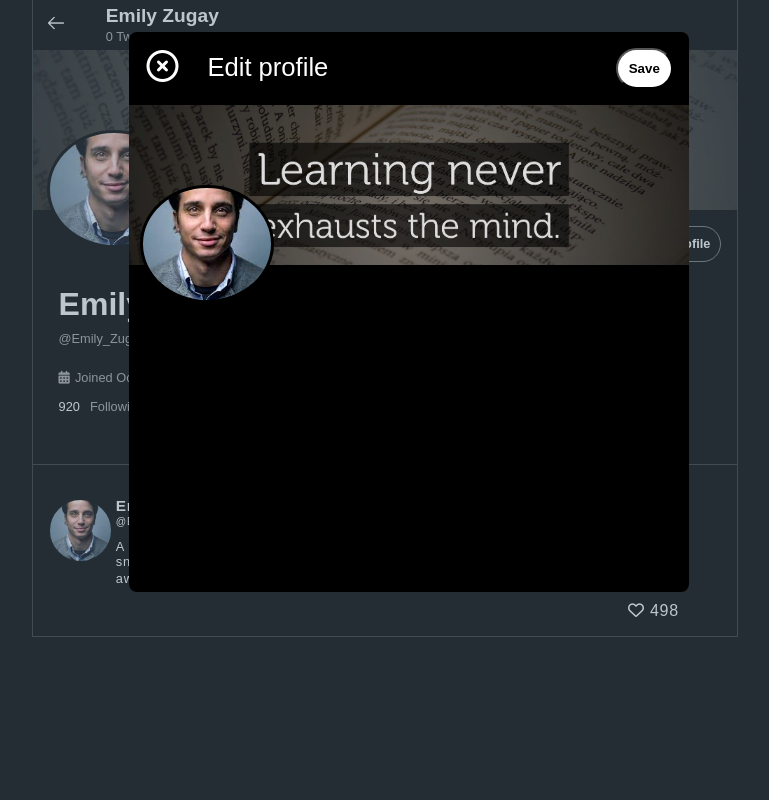
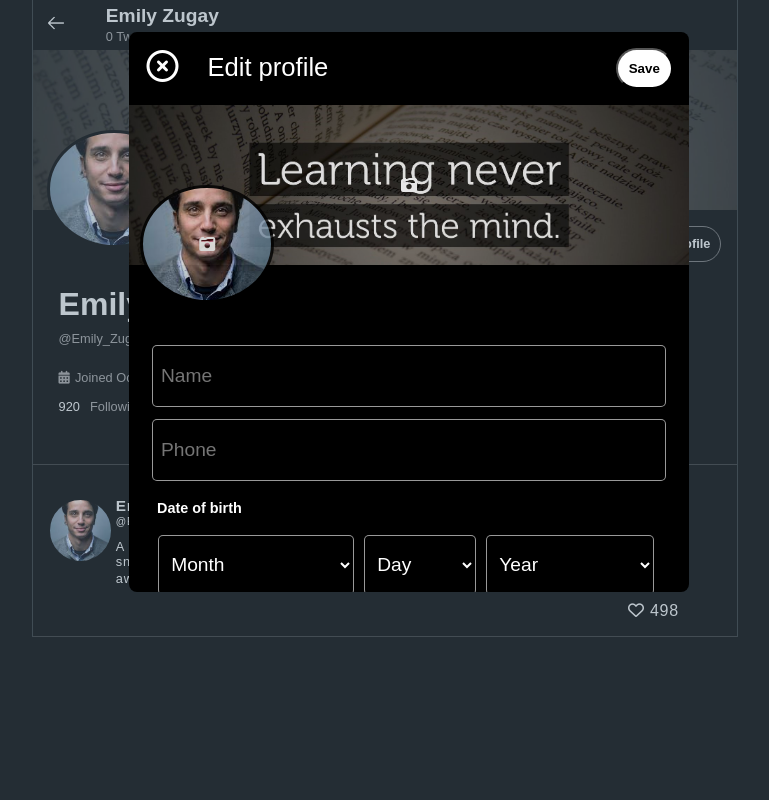
Before and after one commit to aliShouman0/twitter-clone, a PHP site: page / in a window 1280 px wide. Shown: the whole page, without its empty margins (255-1024 px from the left). Run offline with PHP 8.4, Linux system fonts and the light colour scheme.

Commit message:
edit profile style

```diff
--- a/index.html
+++ b/index.html
@@ -138,9 +138,80 @@
       </div>
       <div class="profilePhoto-container ">
         <!--big photo  -->
-        <div class="profilePhoto-big change"></div>
+        <div class="profilePhoto-big change">
+          <i class="fa-solid fa-camera-retro"></i>
+        </div>
         <!-- circle photo-->
-        <div class="profilePhoto-circle change"></div>
+        <div class="profilePhoto-circle change">
+          <i class="fa-solid fa-camera-retro"></i>
+        </div>
+      </div>
+      <div class="input-edit">
+        <form>
+          <input type="text" placeholder="Name" id="fullName" name="fullName" class="input" required>
+          <input type="number" placeholder="Phone" id="phone" name="phone" class="input" required>
+
+          <div class="date">
+            <p><b>Date of birth</b></p>
+            <select class="input month" id="month" name="month" required>
+              <option value='' selected disabled>Month</option>
+              <option value='1'>Janaury</option>
+              <option value='2'>February</option>
+              <option value='3'>March</option>
+              <option value='4'>April</option>
+              <option value='5'>May</option>
+              <option value='6'>June</option>
+              <option value='7'>July</option>
+              <option value='8'>August</option>
+              <option value='9'>September</option>
+              <option value='10'>October</option>
+              <option value='11'>November</option>
+              <option value='12'>December</option>
+            </select>
+            <select class="input day" id="day" name="day" required>
+              <option disabled selected value="">Day</option>
+              <option value="1">1</option>
+              <option value="2">2</option>
+              <option value="3">3</option>
+              <option value="4">4</option>
+              <option value="5">5</option>
+              <option value="6">6</option>
+              <option value="7">7</option>
+              <option value="8">8</option>
+              <option value="9">9</option>
+              <option value="10">10</option>
+              <option value="11">11</option>
+              <option value="12">12</option>
+              <option value="13">13</option>
+              <option value="14">14</option>
+              <option value="15">15</option>
+              <option value="16">16</option>
+              <option value="17">17</option>
+              <option value="18">18</option>
+              <option value="19">19</option>
+              <option value="20">20</option>
+              <option value="21">21</option>
+              <option value="22">22</option>
+              <option value="23">23</option>
+              <option value="24">24</option>
+              <option value="25">25</option>
+              <option value="26">26</option>
+              <option value="27">27</option>
+              <option value="28">28</option>
+              <option value="29">29</option>
+              <option value="30">30</option>
+              <option value="31">31</option>
+            </select>
+            <select class="input year" id="year" name="year" required>
+              <option value='' selected disabled>Year</option>
+              <option value="1998">1998</option>
+              <option value="1999">1999</option>
+              <option value="2000">2000</option>
+              <option value="2001">2001</option>
+              <option value="2002">2002</option>
+              <option value="2003">2003</option>
+          </div>
+        </form>
       </div>
     </div>
     <script src="scripts/index.js"></script>
--- a/styles/styles.css
+++ b/styles/styles.css
@@ -296,3 +296,90 @@ body {
   background-color: rgba(91, 112, 131, 0.2);
   color: white;
 }
+
+.change {
+  opacity: 0.8;
+  display: flex;
+  align-items: center;
+  justify-content: center;
+}
+
+.change i {
+  opacity: 1;
+  cursor: pointer;
+  transition: all 0.3s ease-in-out;
+}
+
+.change i:hover {
+  color: rgb(91, 112, 131, 0.7);
+}
+
+.input-edit form {
+  text-align: center;
+  margin-top: 5rem;
+}
+
+.input {
+  width: 35vw;
+  height: 60px;
+  border-radius: 5px;
+  background-color: black;
+  border: solid 1px rgb(255, 255, 255, 0.6);
+  color: white;
+  font-size: 1.2rem;
+  padding-left: 0.5rem;
+  margin-bottom: 0.7rem;
+  outline: none;
+}
+
+.input:focus {
+  border: solid 2px #199bf0;
+}
+
+/* to remove arrow from input number */
+/* Chrome, Safari, Edge, Opera */
+input::-webkit-outer-spin-button,
+input::-webkit-inner-spin-button {
+  -webkit-appearance: none;
+  margin: 0;
+}
+/* Firefox */
+input[type="number"] {
+  -moz-appearance: textfield;
+}
+
+.date {
+  color: #8c8c8c;
+  margin-top: 0.5rem;
+}
+
+.date > p {
+  text-align: left;
+  margin-left: 5%;
+  color: white;
+  font-weight: bolder;
+  font-size: 0.9rem;
+  letter-spacing: 0px;
+}
+.date select {
+  margin-right: 1%;
+}
+
+.month {
+  width: 35%;
+  margin-top: 1.2rem;
+}
+
+.day {
+  width: 20%;
+  margin-top: 1.2rem;
+}
+.year {
+  width: 30%;
+  margin-top: 1.2rem;
+}
+
+
+.input-edit form input {
+  width: 90%;
+}
```
